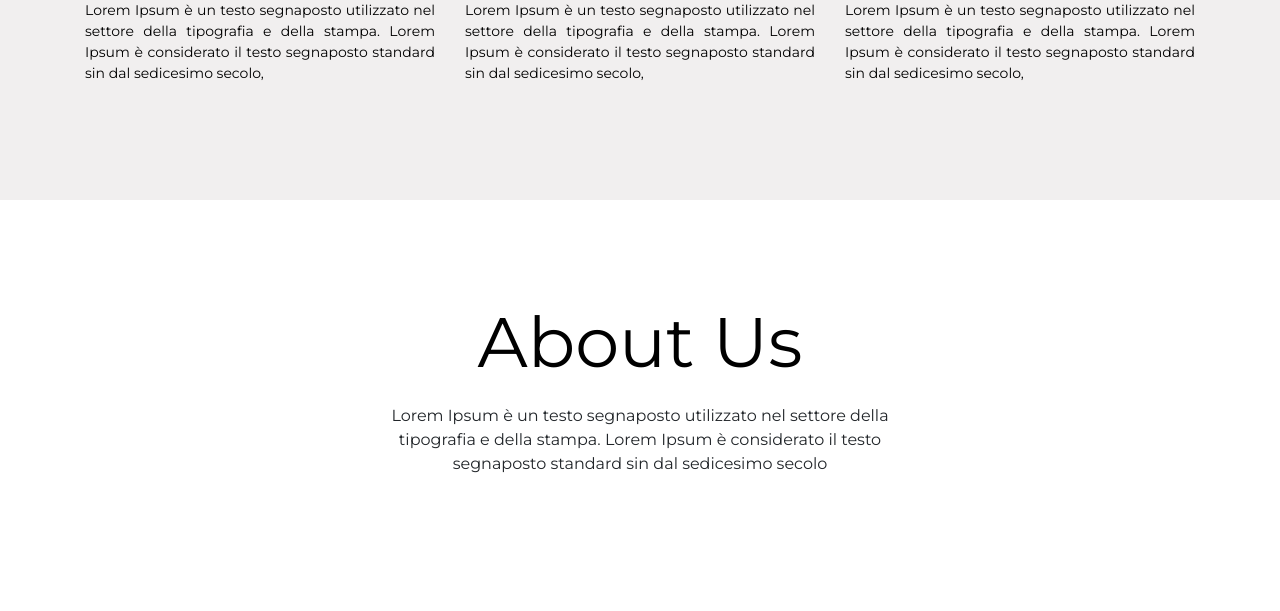
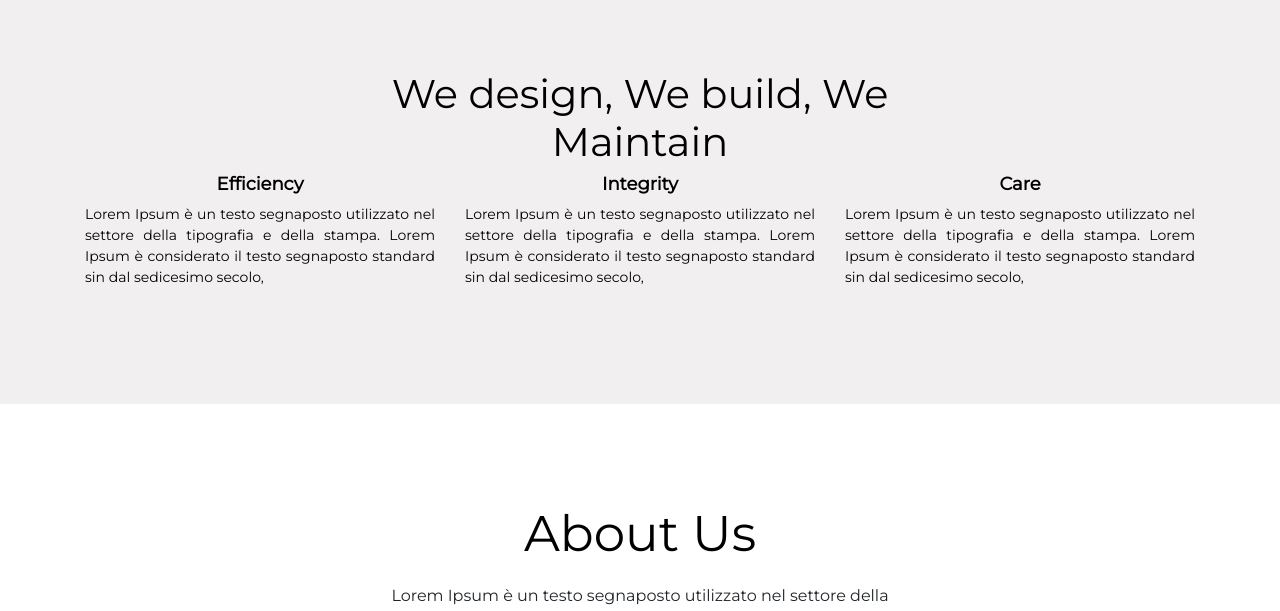
Before and after one commit to irabi01/bofu_website, a React (Create React App) app: page / in a window 1280 px wide. Shown: the part 690-1301 px from the top of the page. Built offline with nearby package versions, Linux system fonts and the light colour scheme.

Commit message:
add another row to the home component

```diff
--- a/src/App.css
+++ b/src/App.css
@@ -8,12 +8,12 @@
 
 /* home style */
 .home{
-  background-image:linear-gradient(rgba(0,0,0,0,7),rgba(0,0,0,0.5)), url("./images/bg1.jpg");
+  background-image:linear-gradient(rgba(0,0,0,0.7),rgba(0,0,0,0.5)), url("./images/bg1.jpg");
   background-attachment: fixed;
   background-position: center;
   background-size: cover;
   background-repeat: no-repeat;
-  padding-top: 200px;
+  padding-top: 300px;
   padding-bottom: 200px;
   color: #fff;
 }
@@ -45,7 +45,7 @@
   padding: 100px 0px;
 }
 .about h1{
-  font-size: 70px;
+  font-size: 50px;
   color: #000;
   font-weight: 400;
   font-family: 'Montserrat', sans-serif;
--- a/src/components/Home.js
+++ b/src/components/Home.js
@@ -15,6 +15,15 @@ export class Home extends Component {
         </div>
         <div className="why_bofu">
           <div className="container">
+
+            <div className="row">
+              <div className="col-md-6 offset-md-3">
+                <div className="top_row">
+                  <h1>We design, We build, We Maintain</h1>
+                </div>
+              </div>
+            </div>
+
             <div className="row">
               <div className="col-md-4">
                 <div className="contents">
```
